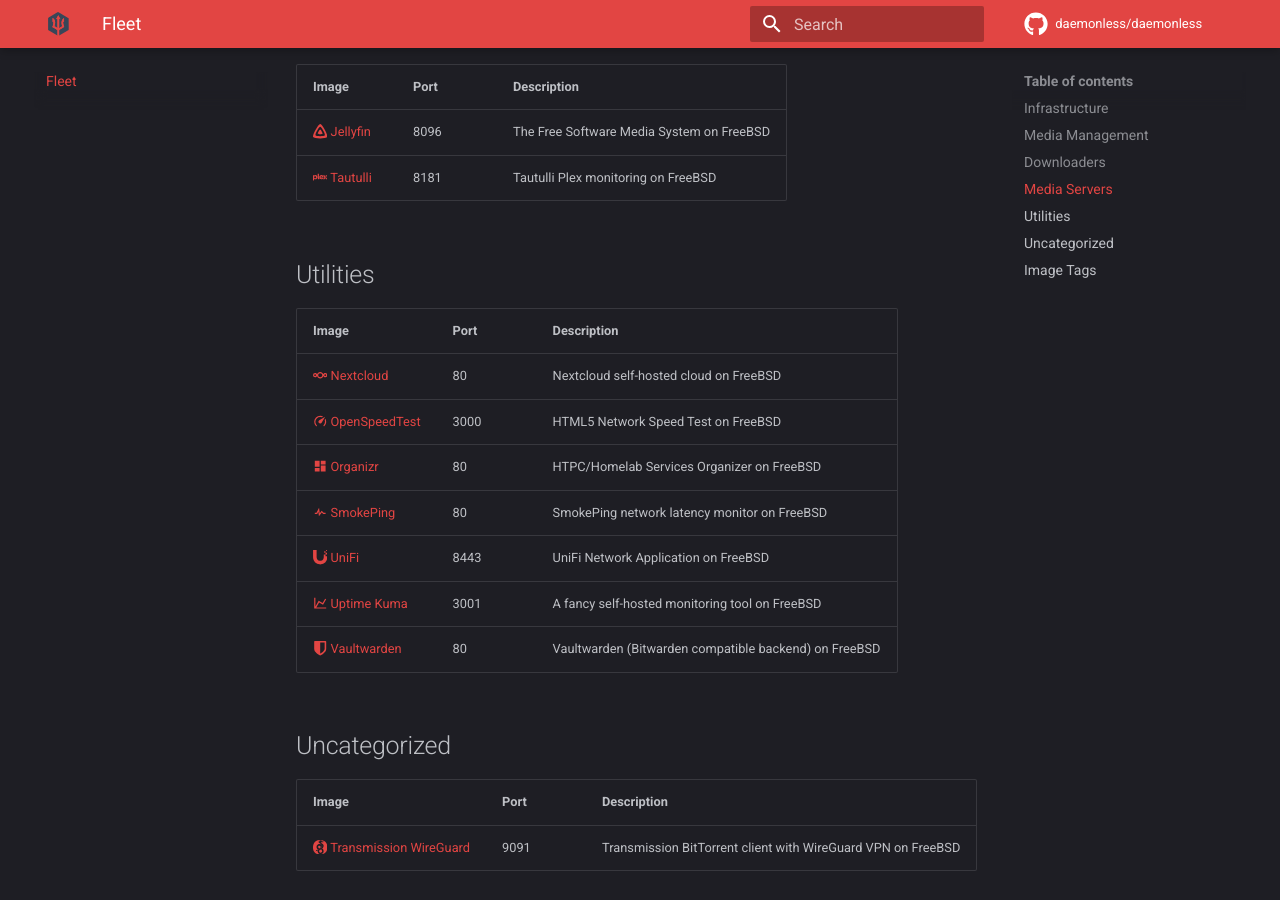
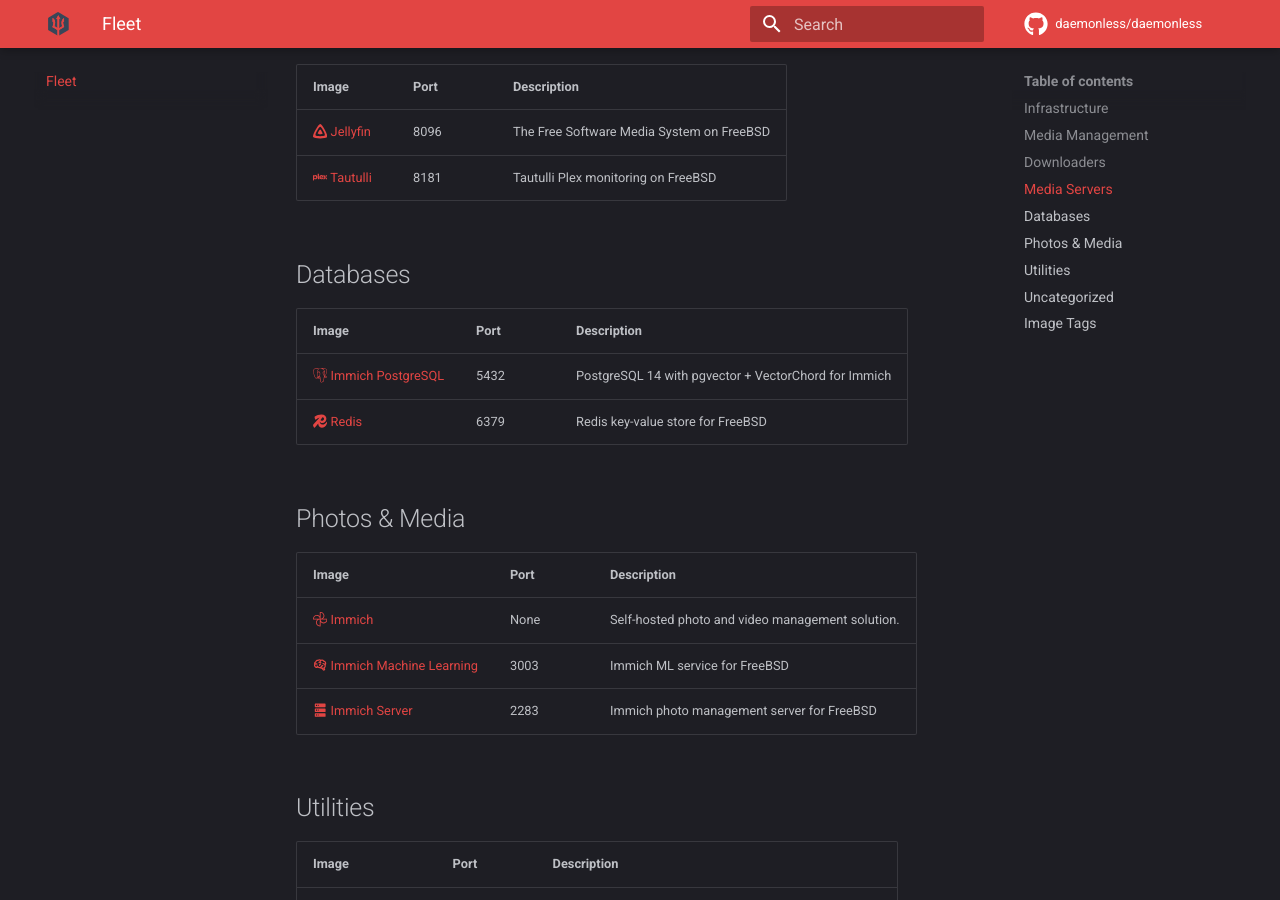
Before and after one commit to daemonless/daemonless-site-test, an MkDocs documentation site: the page built from docs/images/index.md, in a window 1280 px wide and 900 px high, scrolled down 1285 px. Built offline with MkDocs 1.6.1 and Material for MkDocs 9.7.7, drawn with Linux system fonts in a browser that asks for light colours; comment, search, counter and statistics services are not loaded.

Commit message:
Add immich (sync docs)

```diff
--- a/docs/images/index.md
+++ b/docs/images/index.md
@@ -36,6 +36,21 @@
 | [:simple-jellyfin: Jellyfin](jellyfin.md) | 8096 | The Free Software Media System on FreeBSD |
 | [:simple-plex: Tautulli](tautulli.md) | 8181 | Tautulli Plex monitoring on FreeBSD |
 
+## Databases
+
+| Image | Port | Description |
+|-------|------|-------------|
+| [:simple-postgresql: Immich PostgreSQL](immich-postgres.md) | 5432 | PostgreSQL 14 with pgvector + VectorChord for Immich |
+| [:simple-redis: Redis](redis.md) | 6379 | Redis key-value store for FreeBSD |
+
+## Photos & Media
+
+| Image | Port | Description |
+|-------|------|-------------|
+| [:simple-googlephotos: Immich](immich.md) | None | Self-hosted photo and video management solution. |
+| [:material-brain: Immich Machine Learning](immich-ml.md) | 3003 | Immich ML service for FreeBSD |
+| [:material-server: Immich Server](immich-server.md) | 2283 | Immich photo management server for FreeBSD |
+
 ## Utilities
 
 | Image | Port | Description |
```
